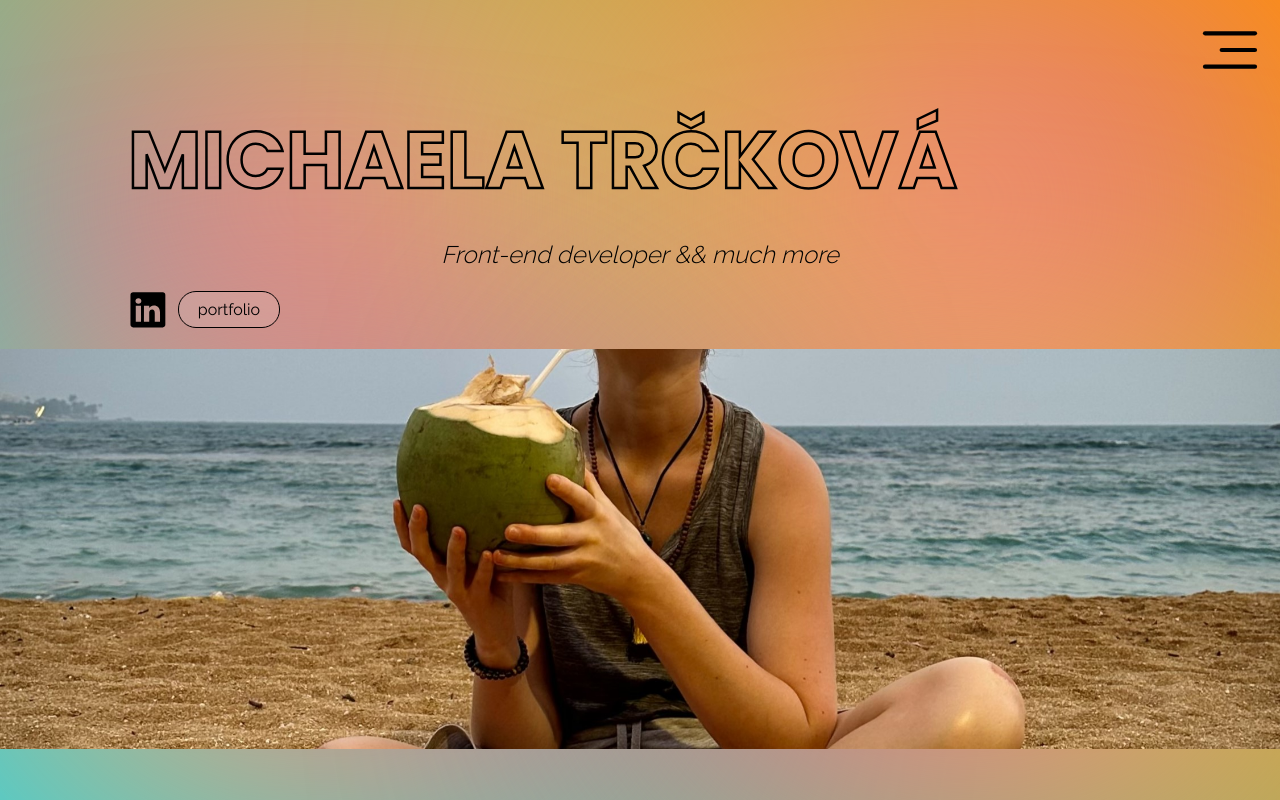
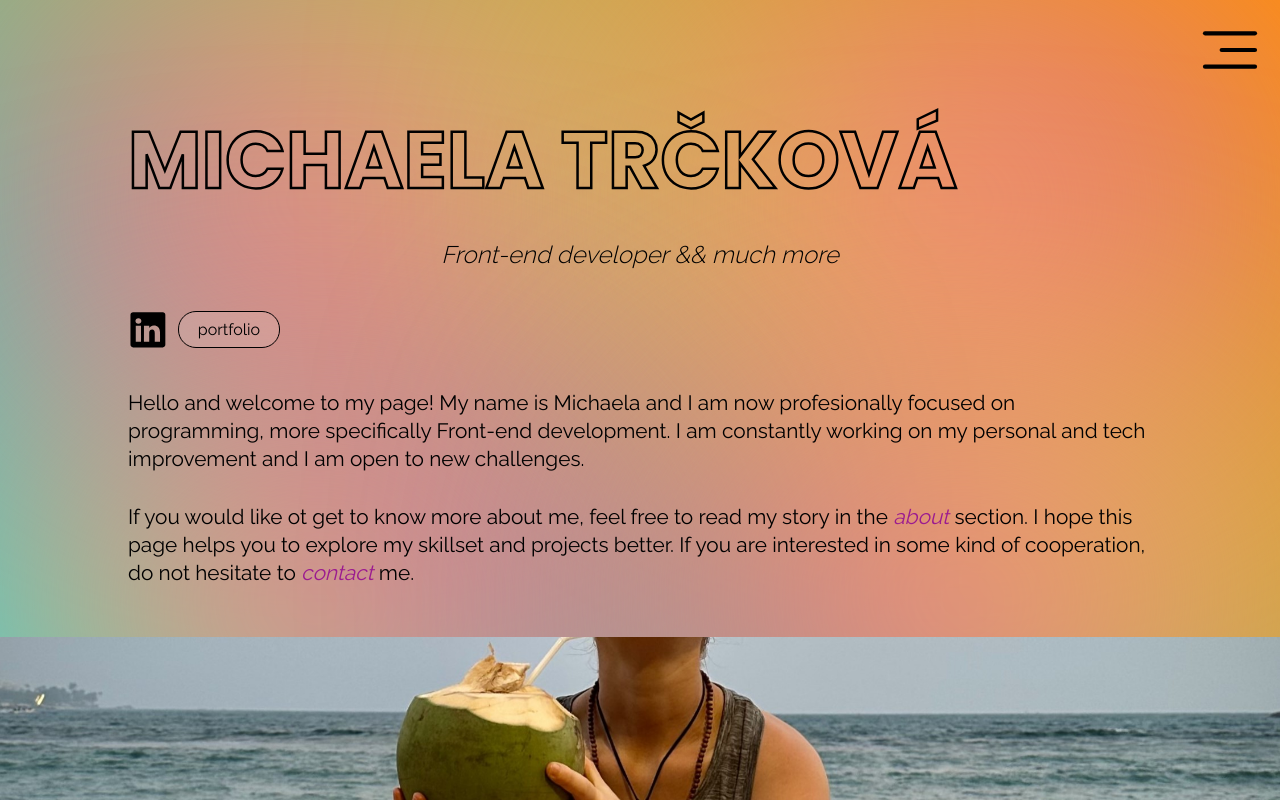
Before and after one commit to michaelamitr/personal-web-nextjs, a Next.js app: page / in a window 1280 px wide. Shown: the top 800 px of the page. Built offline with nearby package versions, Linux system fonts and the light colour scheme.

Commit message:
welcome page text created

```diff
--- a/src/app/globals.css
+++ b/src/app/globals.css
@@ -70,7 +70,7 @@
   /* text colors */
 
   --text-black: black;
-
+  --text-link: #9B1B90;
 }
 
 * {
@@ -149,7 +149,7 @@ h1 {
 h2 {
   font-size: 1.5rem;
   font-weight: 300;
-  margin-bottom: 20px;
+  margin-bottom: 40px;
   font-style: italic;
 }
 
--- a/src/app/page.module.css
+++ b/src/app/page.module.css
@@ -9,6 +9,18 @@
   justify-content: flex-start;
   align-items: center;
   gap: 10px;
+  margin-bottom: 40px;
+}
+
+.welcome_text {
+  font-size: 1.3rem;
+  line-height: 28px;
+  margin-bottom: 30px;
+}
+
+.link_text {
+  color: var(--text-link);
+  font-style: italic;
 }
 
 .image_wrapper {
--- a/src/app/page.tsx
+++ b/src/app/page.tsx
@@ -19,6 +19,26 @@ export default function Home() {
           />
           <Button href={'/portfolio'} text={'portfolio'} />
         </div>
+        <p className={styles.welcome_text}>
+          Hello and welcome to my page! My name is Michaela and I am now
+          profesionally focused on programming, more specifically Front-end
+          development. I am constantly working on my personal and tech
+          improvement and I am open to new challenges.
+        </p>
+        <p className={styles.welcome_text}>
+          If you would like ot get to know more about me, feel free to read my
+          story in the{' '}
+          <Link href={'/about'} className={styles.link_text}>
+            about
+          </Link>{' '}
+          section. I hope this page helps you to explore my skillset and
+          projects better. If you are interested in some kind of cooperation, do
+          not hesitate to{' '}
+          <Link href={'/contact'} className={styles.link_text}>
+            contact
+          </Link>{' '}
+          me.
+        </p>
         <div className={styles.image_wrapper}>
           <Image
             src="/img/IMG_0183.jpg"
```
